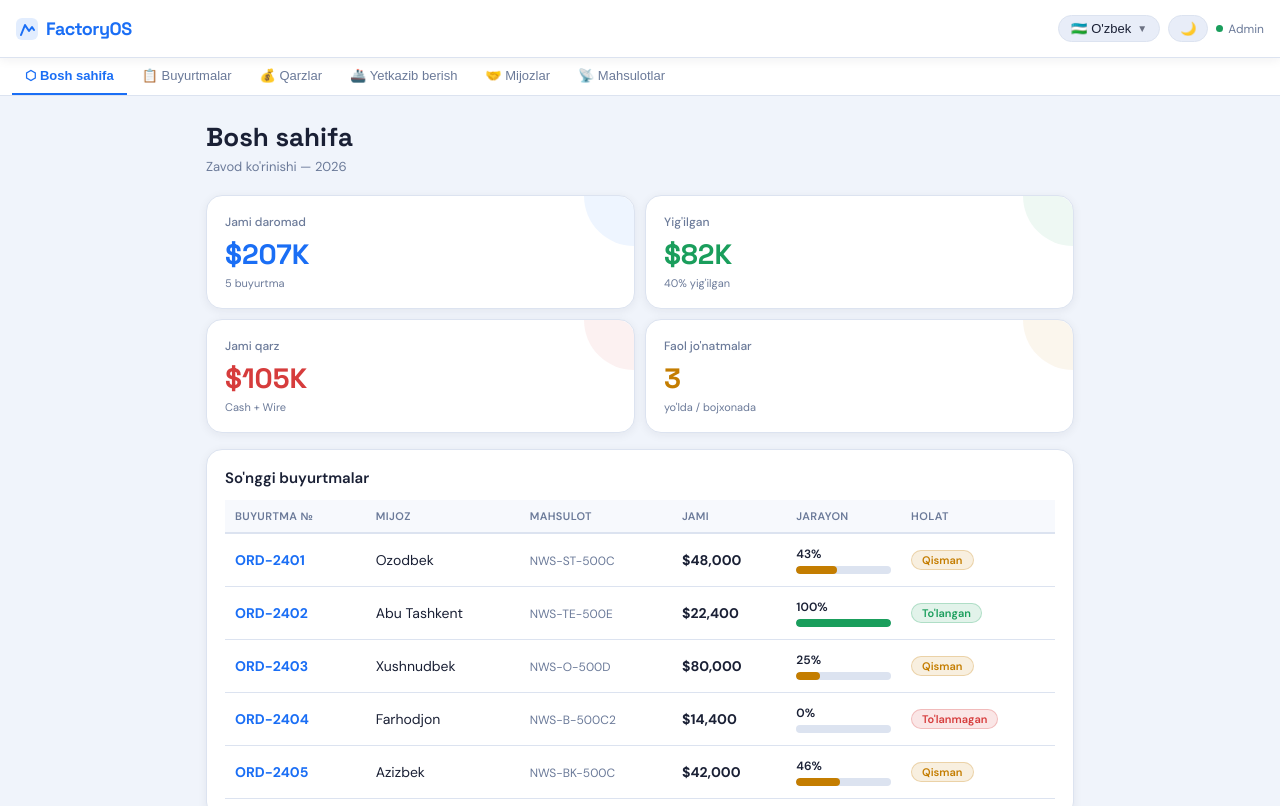
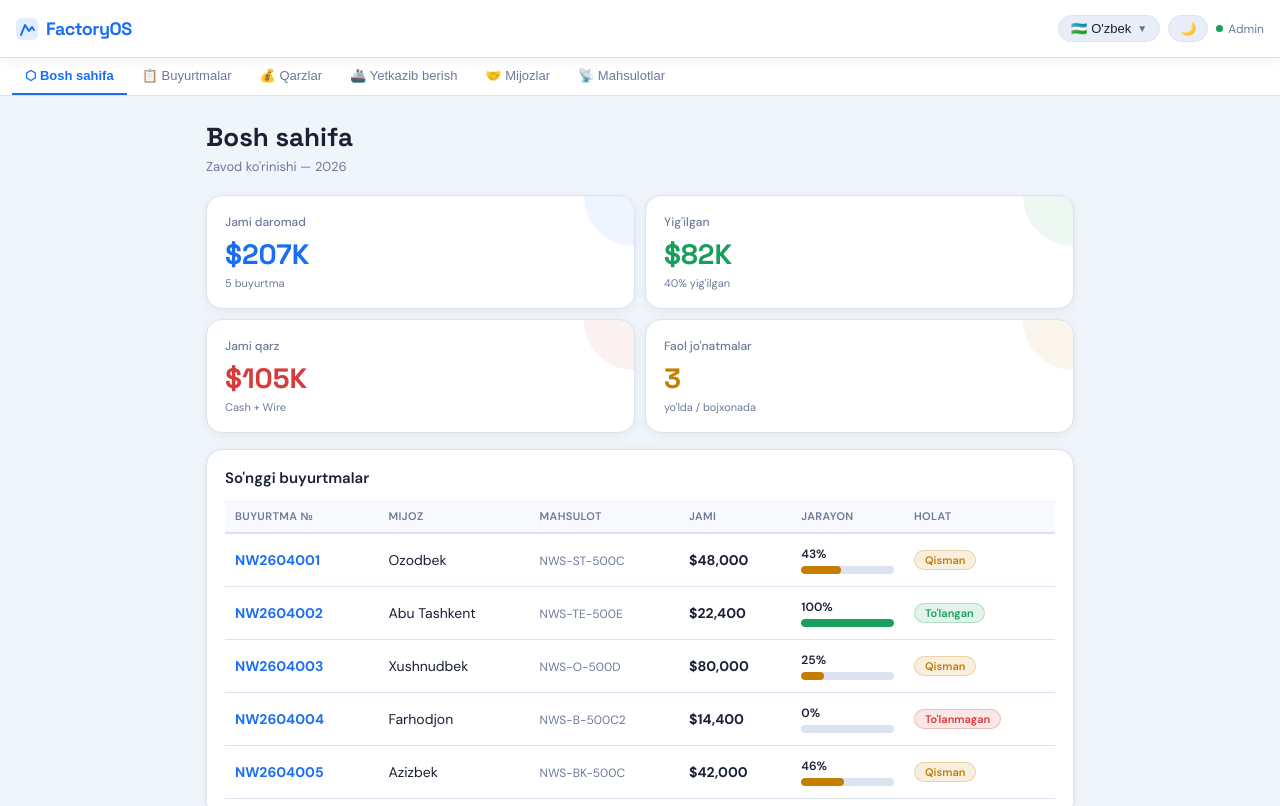
Before and after one commit to LaYm12020577/factoryos1, a React (Vite) app: page / in a window 1280 px wide. Shown: the top 806 px of the page. Built offline with nearby package versions, Linux system fonts and the light colour scheme.

Commit message:
def order

```diff
--- a/src/App.jsx
+++ b/src/App.jsx
@@ -269,11 +269,11 @@ const DEFAULT_CLIENTS = [
   { id: 5, name: "Azizbek", country: "🇺🇿 Uzbekistan", cashDebt: 10500, wireDebt: 9000, prices: Object.fromEntries(ALL_PRODUCTS.map(p => [p.code, parseFloat((p.single * 3.9).toFixed(2))])) },
 ];
 const DEFAULT_ORDERS = [
-  { id: "ORD-2401", client: "Ozodbek", product: "NWS-ST-500C", qty: 120, total: 48000, cashPaid: 12000, wirePaid: 8500, status: "partial", date: "2026-04-10" },
-  { id: "ORD-2402", client: "Abu Tashkent", product: "NWS-TE-500E", qty: 80, total: 22400, cashPaid: 11200, wirePaid: 11200, status: "paid", date: "2026-04-08" },
-  { id: "ORD-2403", client: "Xushnudbek", product: "NWS-O-500D", qty: 200, total: 80000, cashPaid: 0, wirePaid: 20000, status: "partial", date: "2026-04-15" },
-  { id: "ORD-2404", client: "Farhodjon", product: "NWS-B-500C2", qty: 60, total: 14400, cashPaid: 0, wirePaid: 0, status: "unpaid", date: "2026-04-18" },
-  { id: "ORD-2405", client: "Azizbek", product: "NWS-BK-500C", qty: 150, total: 42000, cashPaid: 10500, wirePaid: 9000, status: "partial", date: "2026-04-20" },
+  { id: "NW2604001", client: "Ozodbek", product: "NWS-ST-500C", qty: 120, total: 48000, cashPaid: 12000, wirePaid: 8500, status: "partial", date: "2026-04-10" },
+  { id: "NW2604002", client: "Abu Tashkent", product: "NWS-TE-500E", qty: 80, total: 22400, cashPaid: 11200, wirePaid: 11200, status: "paid", date: "2026-04-08" },
+  { id: "NW2604003", client: "Xushnudbek", product: "NWS-O-500D", qty: 200, total: 80000, cashPaid: 0, wirePaid: 20000, status: "partial", date: "2026-04-15" },
+  { id: "NW2604004", client: "Farhodjon", product: "NWS-B-500C2", qty: 60, total: 14400, cashPaid: 0, wirePaid: 0, status: "unpaid", date: "2026-04-18" },
+  { id: "NW2604005", client: "Azizbek", product: "NWS-BK-500C", qty: 150, total: 42000, cashPaid: 10500, wirePaid: 9000, status: "partial", date: "2026-04-20" },
 ];
 const DEFAULT_SHIPMENTS = [
   { id: "SHP-881", from: "🇨🇳 Guangzhou", items: "Aluminum billets (5T), Molds", eta: "2026-04-28", status: "in_transit" },
```
